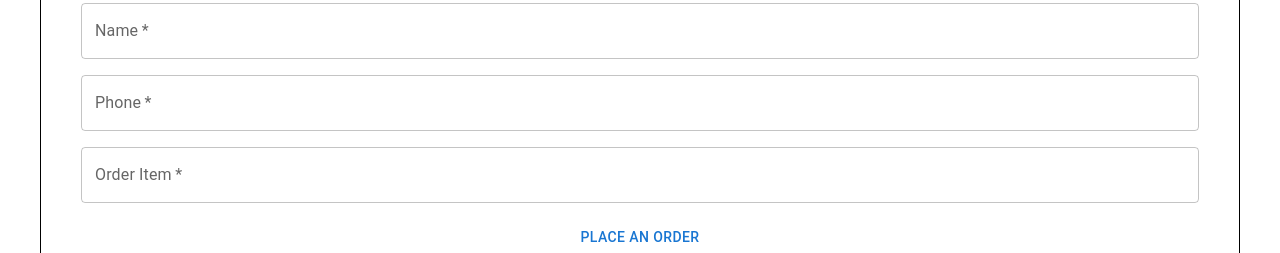
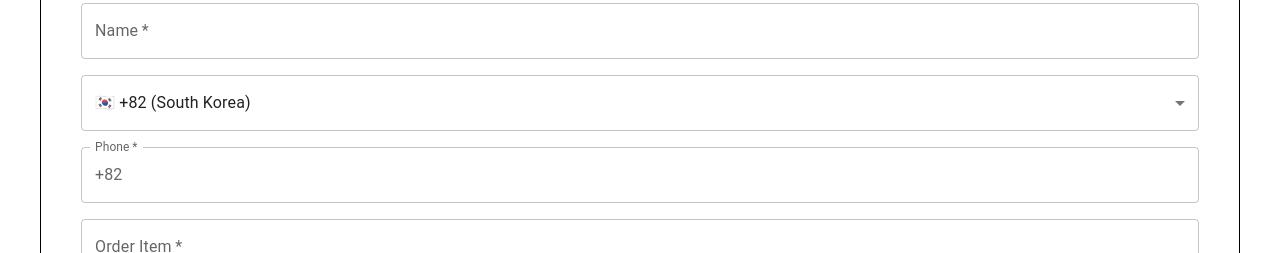
Before and after one commit to deokgonkim/site-public, a React (Create React App) app in the folder apps/guest/: page /guest/1 in a window 1280 px wide. Shown: the part 136-389 px from the top of the page. Built offline with nearby package versions, Linux system fonts and the light colour scheme; no server answers.

Commit message:
feat: country code ...

```diff
--- a/apps/guest/src/pages/first.jsx
+++ b/apps/guest/src/pages/first.jsx
@@ -1,6 +1,13 @@
 import { Helmet } from "react-helmet";
 import { useParams } from "react-router-dom";
-import { Button, Container, Typography } from "@mui/material";
+import {
+  Button,
+  Container,
+  InputAdornment,
+  MenuItem,
+  Select,
+  Typography,
+} from "@mui/material";
 import { TextField, Box } from "@mui/material";
 import { useState } from "react";
 
@@ -13,6 +20,7 @@ const FirstPage = () => {
   const intl = useIntl();
   console.log("FirstPage");
   const [customerName, setCustomerName] = useState("");
+  const [countryCode, setCountryCode] = useState("+82");
   const [customerPhone, setCustomerPhone] = useState("");
   const [orderItem, setOrderItem] = useState("");
 
@@ -71,12 +79,54 @@ const FirstPage = () => {
             onChange={(e) => setCustomerName(e.target.value)}
             required
           />
+          <Select
+            labelId="country-code-label"
+            id="country-code"
+            value={countryCode}
+            onChange={(e) => {
+              setCountryCode(e.target.value);
+              setCustomerPhone("");
+            }}
+            label="Country Code"
+          >
+            <MenuItem value="+82">🇰🇷 +82 (South Korea)</MenuItem>
+            <MenuItem value="+1">🇺🇸 +1 (USA)</MenuItem>
+            <MenuItem value="+44">🇬🇧 +44 (UK)</MenuItem>
+            <MenuItem value="+49">🇩🇪 +49 (Germany)</MenuItem>
+            {/* Add more countries as needed */}
+          </Select>
+          {/* 뭔가 마음에 안드는 전화번호 핸들링이다. */}
+          {/* iOS Safari에서 countryCode가 포함된 번호 Auto fill 할 때, */}
+          {/* 국가코드가 날라가서, 국가코드 컬럼이 들어가고, 값에 대한 조작이 발생하고 있다. */}
           <TextField
             label={intl.formatMessage({ id: "field.phone" })}
             autoComplete="mobile tel"
-            value={customerPhone}
-            onChange={(e) => setCustomerPhone(e.target.value)}
+            type="tel"
+            value={
+              customerPhone.startsWith(countryCode)
+                ? customerPhone.slice(countryCode.length)
+                : customerPhone
+            }
+            onChange={(e) => {
+              if (
+                e.target.value.startsWith("+") &&
+                !e.target.value.startsWith(countryCode)
+              ) {
+                setCustomerPhone("");
+                return;
+              }
+              setCustomerPhone(
+                e.target.value.startsWith(countryCode)
+                  ? e.target.value
+                  : countryCode + e.target.value
+              );
+            }}
             required
+            InputProps={{
+              startAdornment: (
+                <InputAdornment position="start">{countryCode}</InputAdornment>
+              ),
+            }}
           />
           <TextField
             label={intl.formatMessage({ id: "field.orderItem" })}
```
